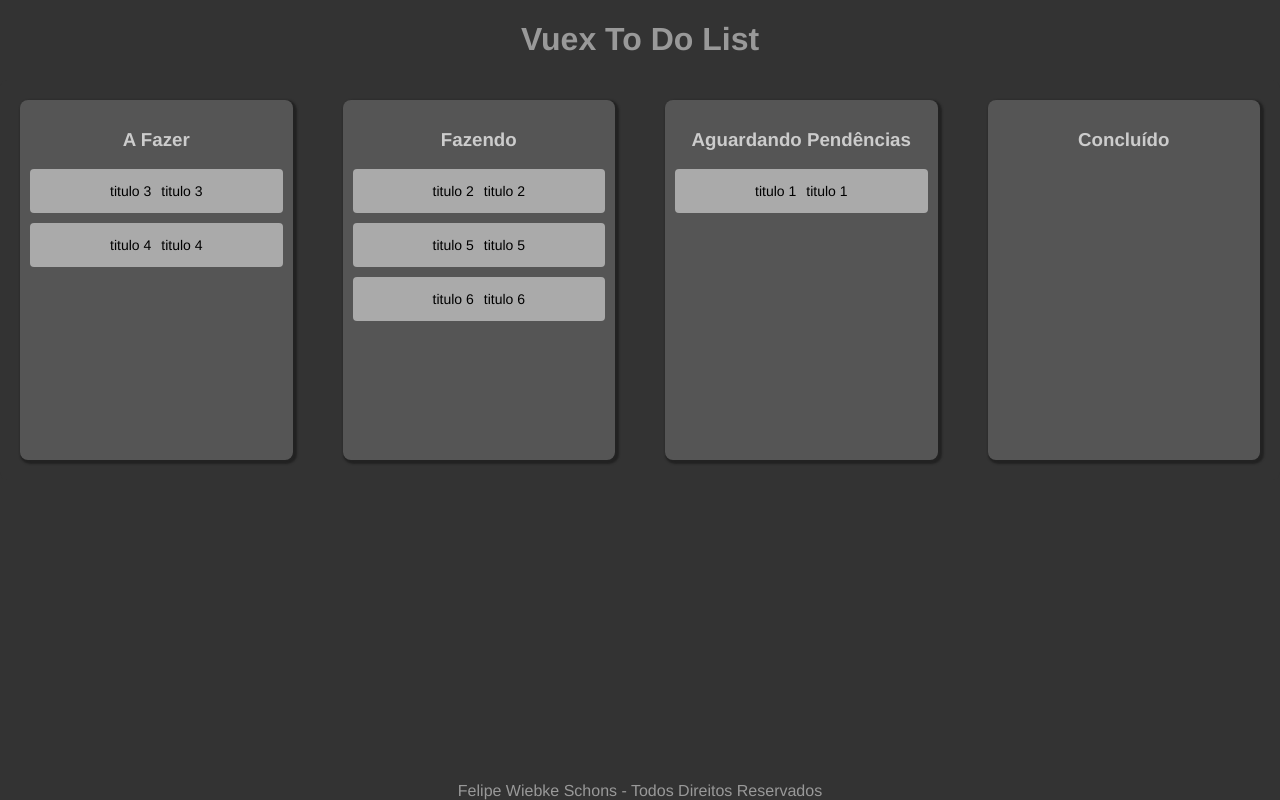
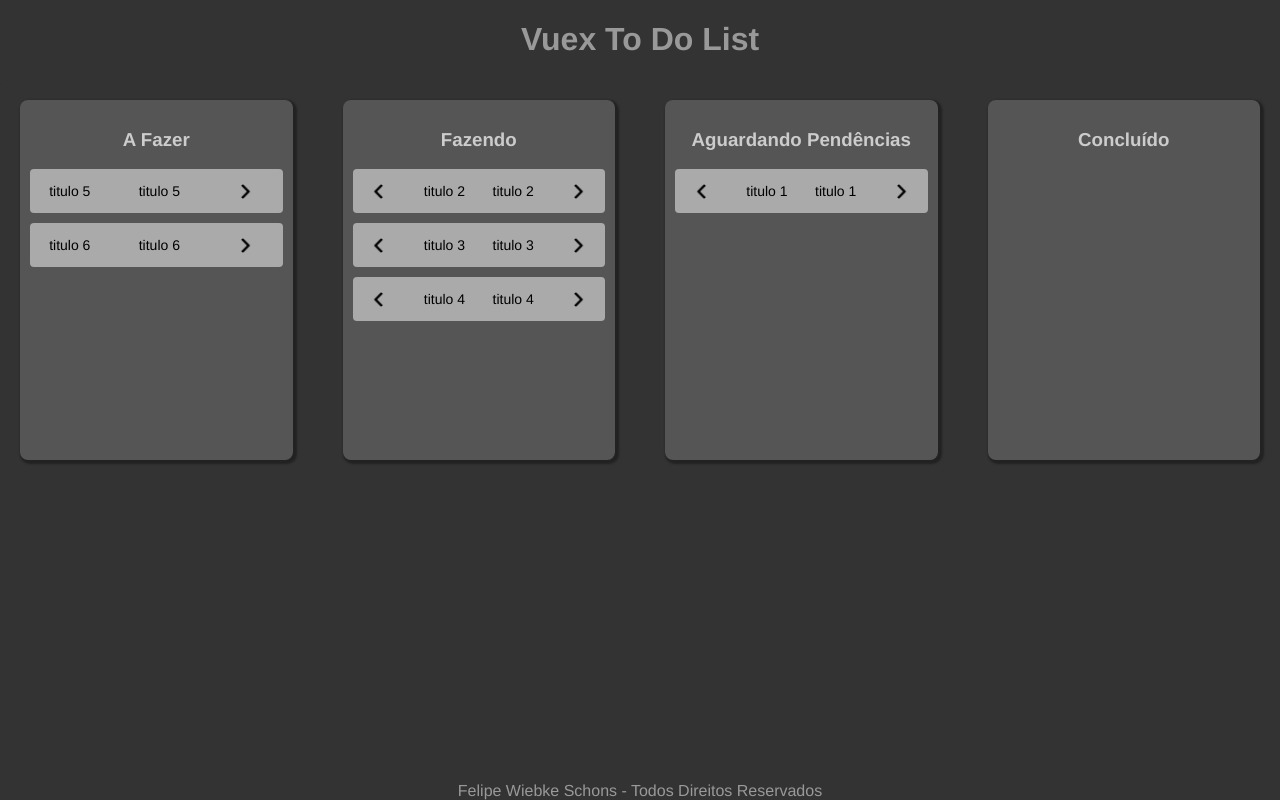
Before and after one commit to wsfelipe/Vuex-Todo-List, a Vue app: page / in a window 1280 px wide. Built offline with nearby package versions, Linux system fonts and the light colour scheme.

Commit message:
criado botoes de backward e forward para os to do cards

```diff
--- a/src/components/TodoCard.vue
+++ b/src/components/TodoCard.vue
@@ -2,15 +2,27 @@
   <div v-for="card in cardlist" v-bind:key="card.index" class="content-card">
     <div v-if="card.status == status">
       <div class="card">
+        <img
+          v-if="this.status !== 0"
+          class="arrows"
+          src="../assets/left-arrow.png"
+          @click="this.backward(card.id)"
+        >
         <p>{{ card.title }}</p>
         <p>{{ card.title }}</p>
+        <img
+          v-if="this.status !== 3"
+          class="arrows"
+          src="../assets/right-arrow.png"
+          @click="this.forward(card.id)"
+        >
       </div>
     </div>
   </div>
 </template>
 
 <script>
-import { mapGetters } from 'vuex';
+import { mapActions, mapGetters } from 'vuex';
 
 export default {
   name: 'TodoCard',
@@ -20,15 +32,22 @@ export default {
       default: 0
     }
   },
+  methods: {
+    ...mapActions('cards', {
+      backward: 'backward',
+      forward: 'forward'
+    })
+  },
   computed: {
     ...mapGetters('cards', {
       cards: 'cards'
     }),
     cardlist: function() {
       return this.cards.filter((card) => {
+        console.log(this.status)
         return card.status == this.status
       })
-    }
+    },
   },
 }
 </script>
@@ -53,8 +72,21 @@ export default {
 .card {
   display: flex;
   flex-direction: row;
-  justify-content: center;
+  justify-content: space-around;
   gap: 10px;
+  align-items: center;
+}
+
+.arrows {
+  width: 15px;
+  height: 15px;
+  padding: 10px;
+  border-radius: 100%;
+  transition: .6s;
+}
+
+.arrows:hover {
+  background-color: #aaa;
 }
 
 </style>
--- a/src/store/modules/cards/actions.js
+++ b/src/store/modules/cards/actions.js
@@ -1,5 +1,12 @@
 export default {
   setStatus({ commit }, newValue) {
     commit("SET_CARD_STATUS", newValue)
-  }
+  },
+  backward({ commit }, newValue) {
+    commit("BACKWARD", newValue)
+  },
+  forward({ commit }, newValue) {
+    commit("FORWARD", newValue)
+  },
+
 }
--- a/src/store/modules/cards/mutations.js
+++ b/src/store/modules/cards/mutations.js
@@ -1,5 +1,11 @@
 export default {
   SET_CARD_STATUS(state, status){
     state.cards.status = status;
+  },
+  BACKWARD(state, id){
+    state.cards[id-1].status--;
+  },
+  FORWARD(state, id){
+    state.cards[id-1].status++;
   }
 }
--- a/src/store/modules/cards/state.js
+++ b/src/store/modules/cards/state.js
@@ -1,38 +1,38 @@
 export default {
   cards: [
     {
-      index: 1,
+      id: 1,
       title: 'titulo 1',
       desc: 'lorem ipsum',
       status: 2
     },
     {
-      index: 2,
+      id: 2,
       title: 'titulo 2',
       desc: 'lorem ipsum',
       status: 1
     },
     {
-      index: 2,
-      title: 'titulo 5',
+      id: 3,
+      title: 'titulo 3',
       desc: 'lorem ipsum',
       status: 1
     },
     {
-      index: 2,
-      title: 'titulo 6',
+      id: 4,
+      title: 'titulo 4',
       desc: 'lorem ipsum',
       status: 1
     },
     {
-      index: 3,
-      title: 'titulo 3',
+      id: 5,
+      title: 'titulo 5',
       desc: 'lorem ipsum',
       status: 0
     },
     {
-      index: 4,
-      title: 'titulo 4',
+      id: 6,
+      title: 'titulo 6',
       desc: 'lorem ipsum',
       status: 0
     },
```
